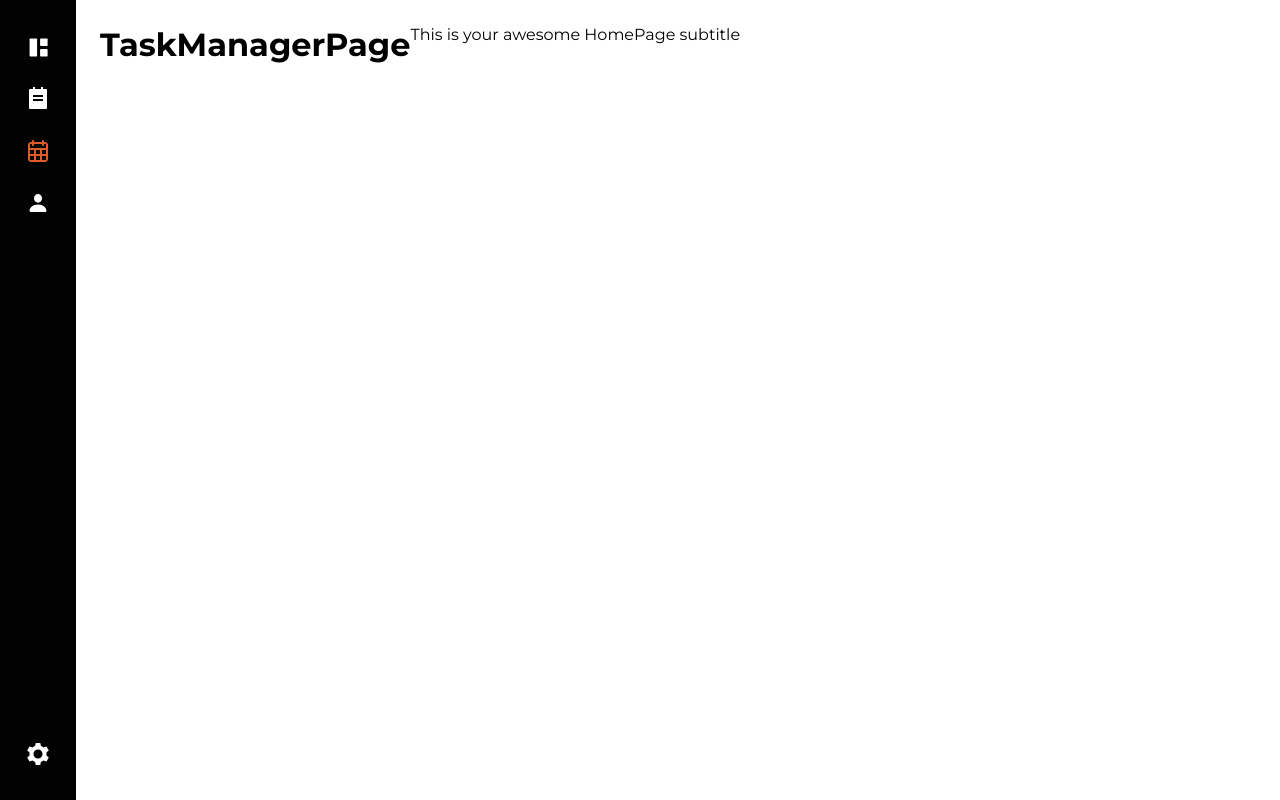
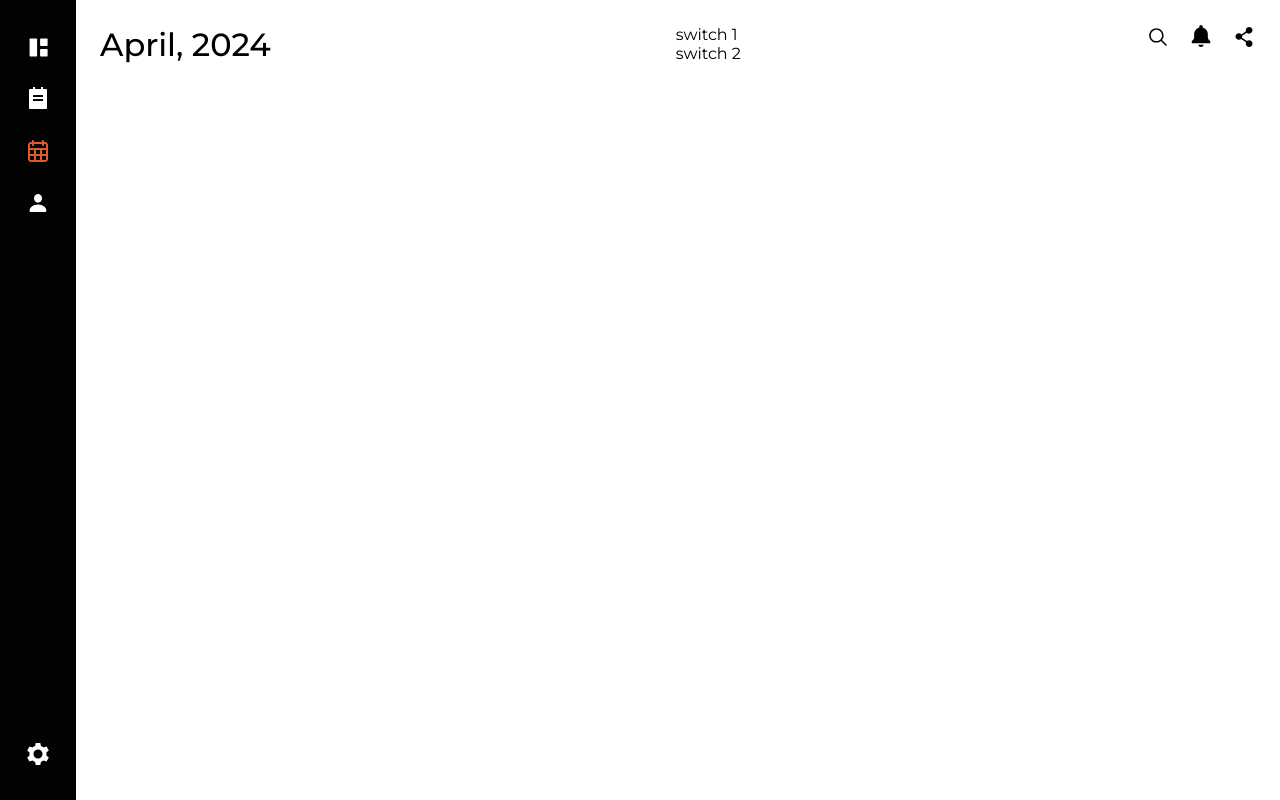
Before and after one commit to DadyaStan/Taskify, a React (Create React App) app: page /manager in a window 1280 px wide. Built offline with nearby package versions, Linux system fonts and the light colour scheme.

Commit message:
Сделал пропсы в header и немного доделал неймиг

```diff
--- a/src/App.tsx
+++ b/src/App.tsx
@@ -2,13 +2,16 @@ import React from 'react';
 import { Routes, Route, Link } from 'react-router-dom';
 
 import MainDashboardPage from "./pages/MainDashboard/MainDashboardPage";
-import SchedulePage from "./pages/SchedulePage";
-import TaskManagerPage from "./pages/TaskManagerPage";
-import ManagementPage from "./pages/ManagementPage";
+import SchedulePage from "./pages/Schedule/SchedulePage";
+import TaskManagerPage from "./pages/TaskManager/TaskManagerPage";
+import ManagementPage from "./pages/ManagerDashboard/ManagementPage";
+
+import TestPage from "./pages/TestPage";
 
 import Layout from "./components/Layout";
 
 // App.js устанавливает аутентификацию и маршрутизацию
+// Отсмотреть, почему здесь <> </> тег
 function App() {
   return (
     <>
@@ -18,6 +21,7 @@ function App() {
             <Route path="/schedule" element={<SchedulePage />} />
             <Route path="/manager" element={<TaskManagerPage />} />
             <Route path="/management" element={<ManagementPage />} />
+            <Route path="/test" element={<TestPage />} />
           </Route>
       </Routes>
     </>
--- a/src/components/Header/HeaderComponent.scss
+++ b/src/components/Header/HeaderComponent.scss
@@ -5,6 +5,10 @@
     justify-content: space-between;
     margin-bottom: 35px;
 
+    &__heading {
+        font-weight: 500;
+    }
+
     .side-menu {
         display: flex;
         flex-direction: row;
--- a/src/components/Header/HeaderComponent.tsx
+++ b/src/components/Header/HeaderComponent.tsx
@@ -1,11 +1,14 @@
 import "./HeaderComponent.scss";
 
-function HeaderComponent() {
+import SwitchLayout from "../SwitchLayout/SwitchLayout";
+
+function HeaderComponent({heading}: {heading: string}) {
     return (
         <header className="header">
             <div>
-                <h1>Manager Dashboard</h1>
+                <h1 className="header__heading">{heading}</h1>
             </div>
+            <SwitchLayout></SwitchLayout>
             <div className="side-menu">
                 <div>
                     <svg width="24px" height="24px" viewBox="0 0 15 15" fill="none" xmlns="http://www.w3.org/2000/svg"><g id="SVGRepo_bgCarrier" stroke-width="0"></g><g id="SVGRepo_tracerCarrier" stroke-linecap="round" stroke-linejoin="round"></g><g id="SVGRepo_iconCarrier"> <path fill-rule="evenodd" clip-rule="evenodd" d="M10 6.5C10 8.433 8.433 10 6.5 10C4.567 10 3 8.433 3 6.5C3 4.567 4.567 3 6.5 3C8.433 3 10 4.567 10 6.5ZM9.30884 10.0159C8.53901 10.6318 7.56251 11 6.5 11C4.01472 11 2 8.98528 2 6.5C2 4.01472 4.01472 2 6.5 2C8.98528 2 11 4.01472 11 6.5C11 7.56251 10.6318 8.53901 10.0159 9.30884L12.8536 12.1464C13.0488 12.3417 13.0488 12.6583 12.8536 12.8536C12.6583 13.0488 12.3417 13.0488 12.1464 12.8536L9.30884 10.0159Z" fill="#020202"></path> </g></svg>
@@ -17,7 +20,6 @@ function HeaderComponent() {
                     <svg width="24px" height="24px" viewBox="0 0 24 24" fill="none" xmlns="http://www.w3.org/2000/svg"><g id="SVGRepo_bgCarrier" stroke-width="0"></g><g id="SVGRepo_tracerCarrier" stroke-linecap="round" stroke-linejoin="round"></g><g id="SVGRepo_iconCarrier"> <path fill-rule="evenodd" clip-rule="evenodd" d="M13.803 5.33333C13.803 3.49238 15.3022 2 17.1515 2C19.0008 2 20.5 3.49238 20.5 5.33333C20.5 7.17428 19.0008 8.66667 17.1515 8.66667C16.2177 8.66667 15.3738 8.28596 14.7671 7.67347L10.1317 10.8295C10.1745 11.0425 10.197 11.2625 10.197 11.4872C10.197 11.9322 10.109 12.3576 9.94959 12.7464L15.0323 16.0858C15.6092 15.6161 16.3473 15.3333 17.1515 15.3333C19.0008 15.3333 20.5 16.8257 20.5 18.6667C20.5 20.5076 19.0008 22 17.1515 22C15.3022 22 13.803 20.5076 13.803 18.6667C13.803 18.1845 13.9062 17.7255 14.0917 17.3111L9.05007 13.9987C8.46196 14.5098 7.6916 14.8205 6.84848 14.8205C4.99917 14.8205 3.5 13.3281 3.5 11.4872C3.5 9.64623 4.99917 8.15385 6.84848 8.15385C7.9119 8.15385 8.85853 8.64725 9.47145 9.41518L13.9639 6.35642C13.8594 6.03359 13.803 5.6896 13.803 5.33333Z" fill="#020202"></path> </g></svg>
                 </div>
             </div>
-
         </header>
     );
 }
--- /dev/null
+++ b/src/components/SwitchLayout/SwitchLayout.tsx
@@ -0,0 +1,10 @@
+
+
+export default function SwitchLayout() {
+    return (
+        <div>
+            <div>switch 1</div>
+            <div>switch 2</div>
+        </div>
+    );
+}
--- a/src/pages/MainDashboard/MainDashboardPage.tsx
+++ b/src/pages/MainDashboard/MainDashboardPage.tsx
@@ -1,4 +1,5 @@
 import React from "react";
+import { NavLink } from "react-router-dom";
 
 import HeaderComponent from "../../components/Header/HeaderComponent";
 import MainProgressBox from "../../components/MainProgressBox/MainProgressBox";
@@ -8,8 +9,7 @@ import "./MainDashboardPage.scss";
 export default function MainDashboardPage() {
   return (
     <div className="container">
-      <HeaderComponent />
-
+      <HeaderComponent heading="Manager Dashboard" />
       <div className="main-dashboard">
         <div className="main-dashboard__left-side">
           <MainProgressBox />
--- a/src/pages/ManagementPage.tsx
+++ /dev/null
@@ -1,11 +0,0 @@
-import React from "react";
-import { Link } from "react-router-dom"
-
-export default function ManagementPage() {
-return (
-  <>
-   <h1>ManagementPage</h1>
-    <p>This is your awesome HomePage subtitle</p>
-  </>
-);
-}
--- /dev/null
+++ b/src/pages/ManagerDashboard/ManagementPage.tsx
@@ -0,0 +1,16 @@
+import React from "react";
+import { Link } from "react-router-dom"
+
+import HeaderComponent from "../../components/Header/HeaderComponent";
+
+export default function ManagementPage() {
+  return (
+    <div className="container">
+      <HeaderComponent heading="Budgets & Expenses" />
+
+      <div className="main-dashboard">
+
+      </div>
+    </div>
+  );
+}
--- /dev/null
+++ b/src/pages/Schedule/SchedulePage.tsx
@@ -0,0 +1,16 @@
+import React from "react";
+import { Link } from "react-router-dom";
+
+import HeaderComponent from "../../components/Header/HeaderComponent";
+
+export default function SchedulePage() {
+  return (
+    <div className="container">
+      <HeaderComponent heading="Task Manager" />
+
+      <div className="main-dashboard">
+
+      </div>
+    </div>
+  );
+}
--- a/src/pages/SchedulePage.tsx
+++ /dev/null
@@ -1,11 +0,0 @@
-import React from "react";
-import { Link } from "react-router-dom";
-
-export default function SchedulePage() {
-  return (
-    <>
-      <h1>SchedulePage</h1>
-      <p>This is your awesome User Profile page</p>
-    </>
-  );
-}
--- /dev/null
+++ b/src/pages/TaskManager/TaskManagerPage.tsx
@@ -0,0 +1,16 @@
+import React from "react";
+import { Link } from "react-router-dom"
+
+import HeaderComponent from "../../components/Header/HeaderComponent";
+
+export default function TaskManagerPage() {
+  return (
+    <div className="container">
+      <HeaderComponent heading="April, 2024" />
+
+      <div className="main-dashboard">
+
+      </div>
+    </div>
+  );
+}
--- a/src/pages/TaskManagerPage.tsx
+++ /dev/null
@@ -1,11 +0,0 @@
-import React from "react";
-import { Link } from "react-router-dom"
-
-export default function TaskManagerPage() {
-return (
-  <>
-   <h1>TaskManagerPage</h1>
-    <p>This is your awesome HomePage subtitle</p>
-  </>
-);
-}
--- /dev/null
+++ b/src/pages/TestPage.tsx
@@ -0,0 +1,9 @@
+
+
+export default function TestPage() {
+    return (
+        <div>
+            TEST
+        </div>
+    );
+}
```
